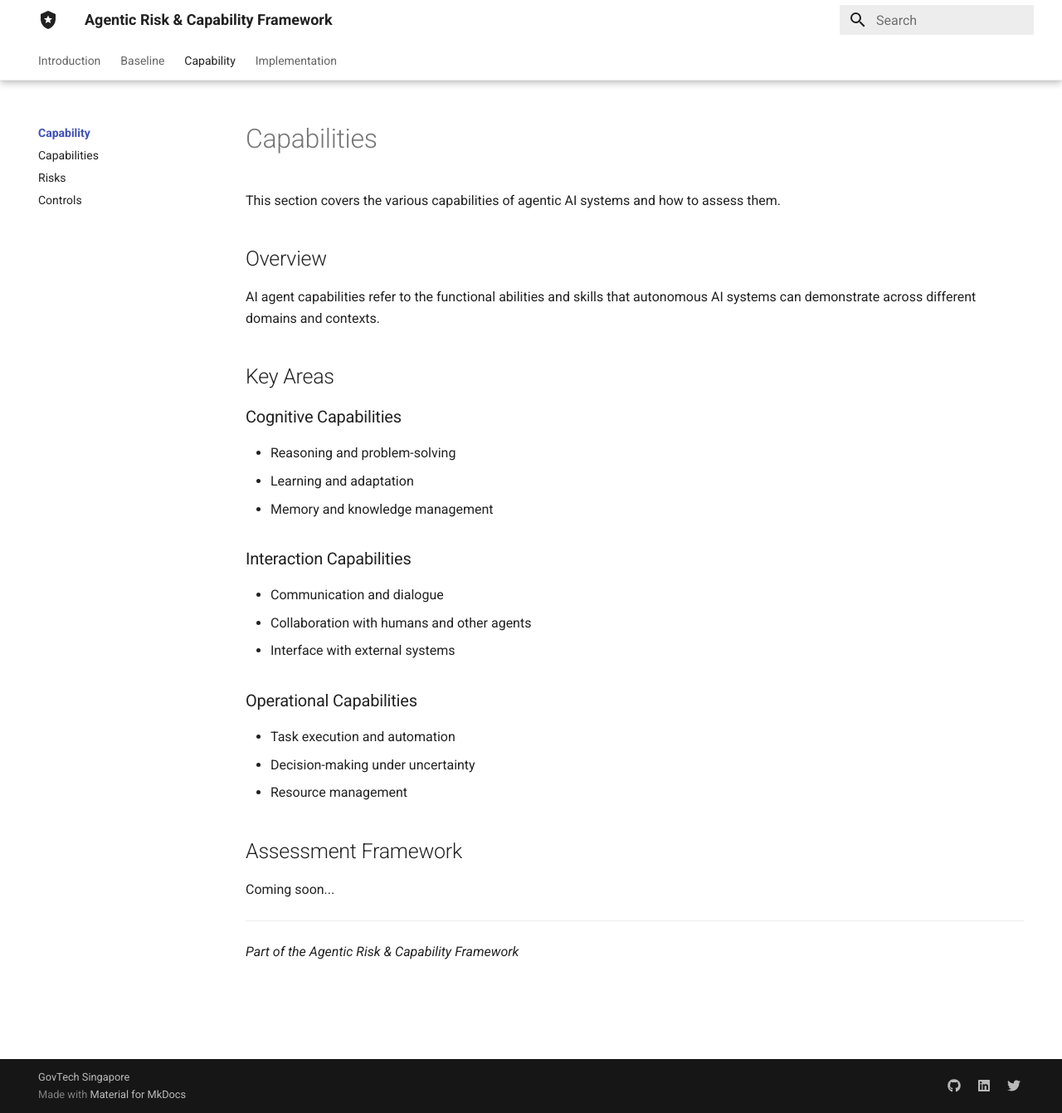
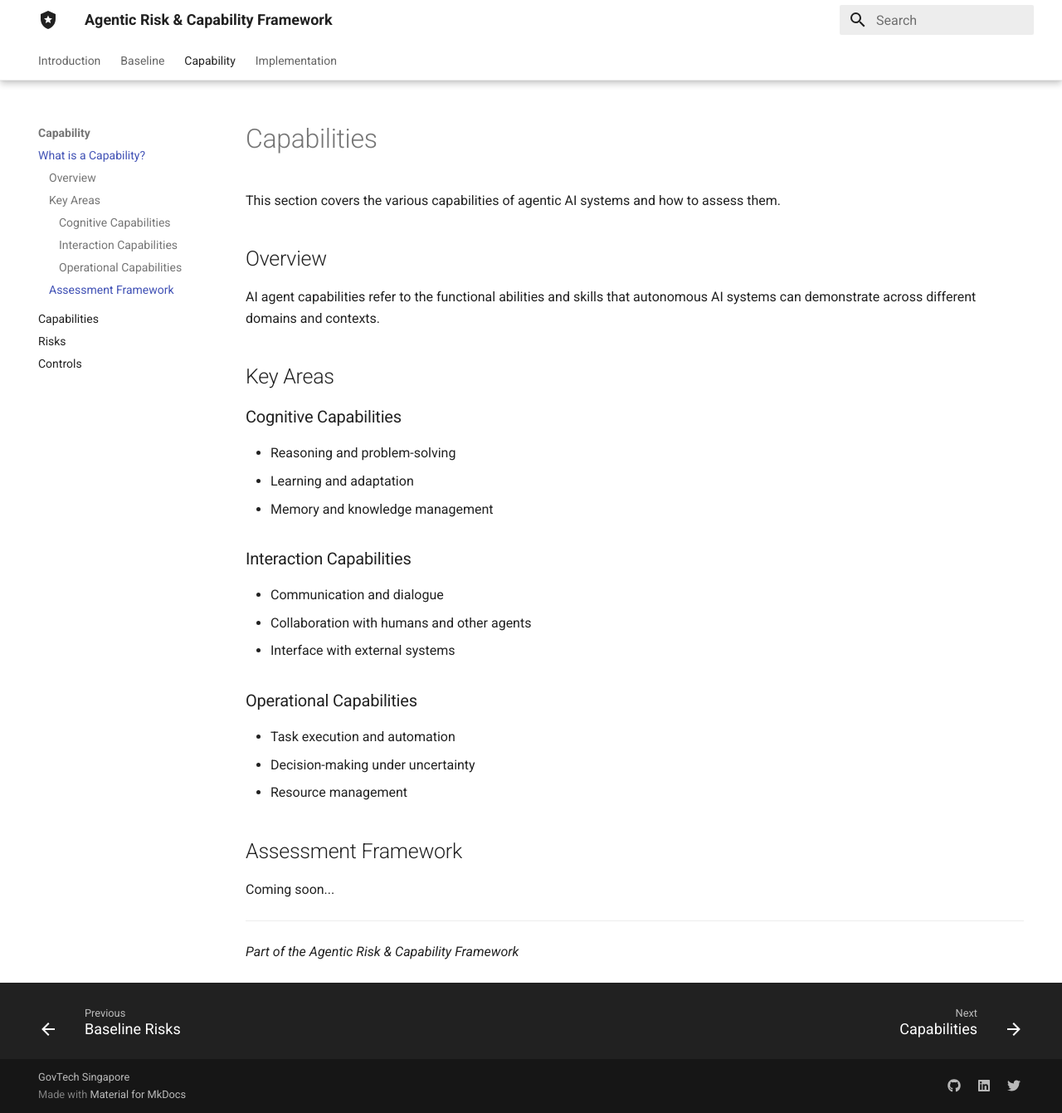
Before and after one commit to govtech-responsibleai/agentic-risk-capability-framework, an MkDocs documentation site: the page built from docs/capability/index.md, in a window 1280 px wide and 1341 px high. Shown: the whole window at 83% size. Built offline with MkDocs 1.6.1 and Material for MkDocs 9.7.7, drawn with Linux system fonts in a browser that asks for light colours.

Commit message:
update mkdocs yaml to include footer

```diff
--- a/mkdocs.yml
+++ b/mkdocs.yml
@@ -8,12 +8,13 @@
 theme:
   name: material
   features:
+    - toc.integrate
+    - toc.follow
     - navigation.tabs
     - navigation.tabs.sticky
     - navigation.top
     - navigation.sections
-    - toc.integrate
-    - toc.follow
+    - navigation.footer
     - navigation.path
     - navigation.expand
   palette:
@@ -64,9 +65,12 @@
     - index.md
     - Why the ARC Framework?: intro/why_arc.md
     - About the ARC Framework: intro/about_arc.md
-  - Baseline: baseline/index.md
+  - Baseline:
+    - What is a Baseline?: baseline/index.md
+    - Baseline Risks: baseline/risks.md
+    - Baseline Controls: baseline/controls.md
   - Capability:
-    - capability/index.md
+    - What is a Capability?: capability/index.md
     - Capabilities: capability/capabilities/index.md
     - Risks: capability/risks/index.md
     - Controls: capability/controls/index.md
```
